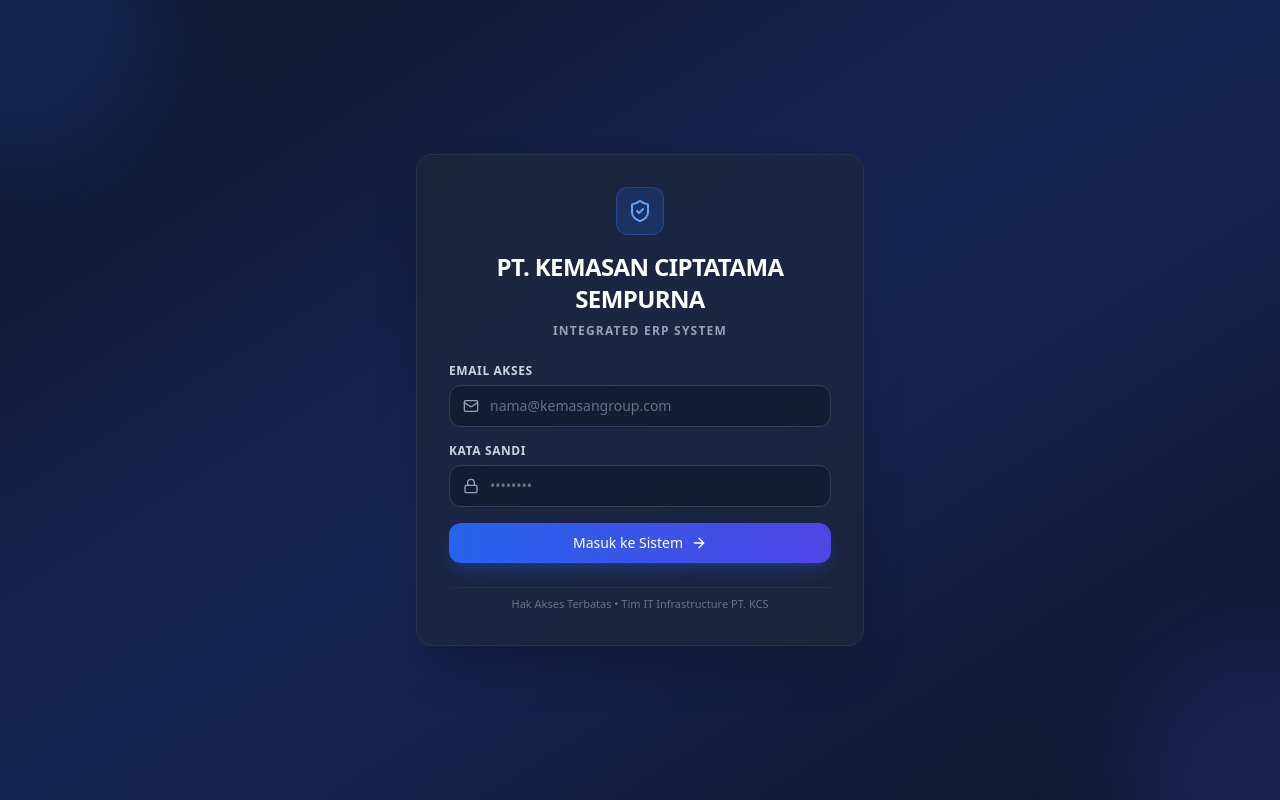
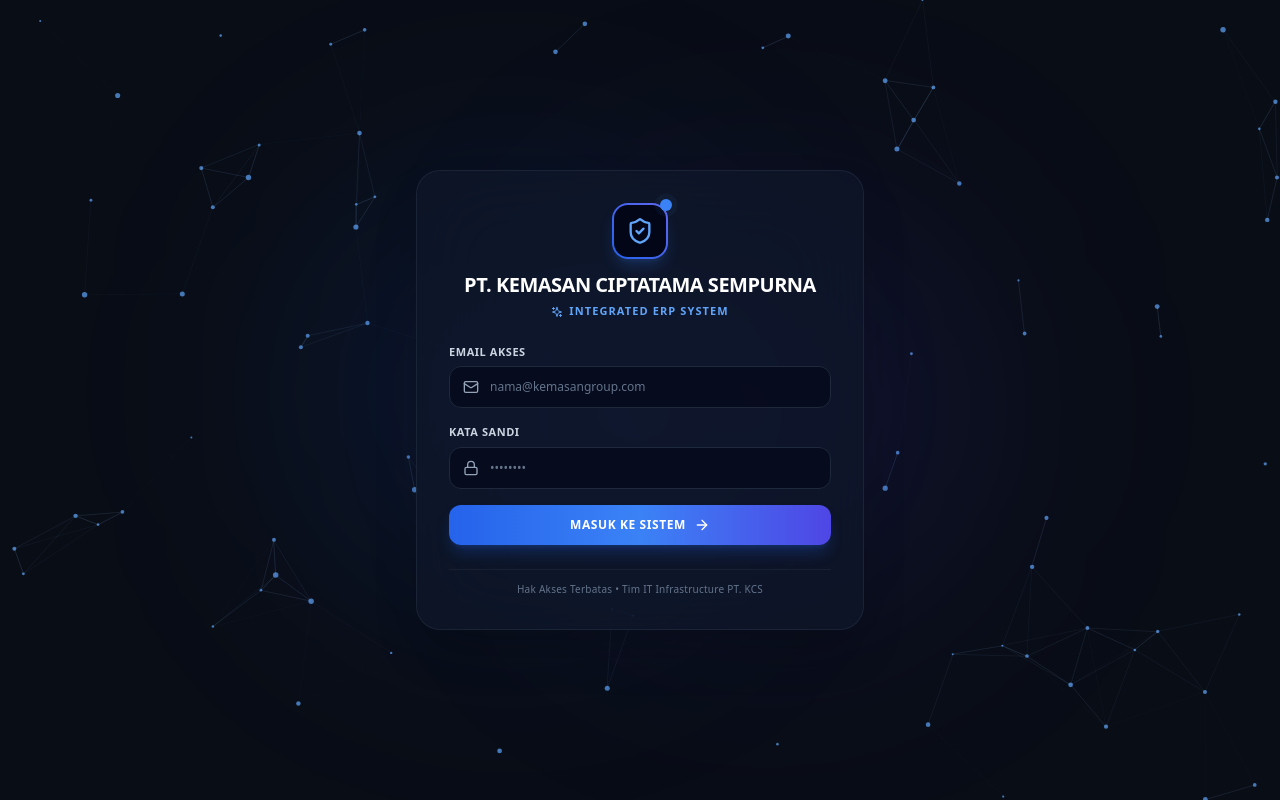
Before and after one commit to projectsatrio/new-kemasan, a Next.js app: page / in a window 1280 px wide. Built offline with nearby package versions, Linux system fonts and the light colour scheme; no server answers.

Commit message:
Update page.tsx

```diff
--- a/app/page.tsx
+++ b/app/page.tsx
@@ -1,9 +1,9 @@
 'use client';
 
-import { useState } from 'react';
+import { useState, useEffect, useRef } from 'react';
 import { supabase } from '../lib/supabaseClient';
 import { useRouter } from 'next/navigation';
-import { Lock, Mail, ArrowRight, Loader2, ShieldCheck } from 'lucide-react';
+import { Lock, Mail, ArrowRight, Loader2, ShieldCheck, Sparkles } from 'lucide-react';
 
 export default function LoginPage() {
   const [email, setEmail] = useState('');
@@ -11,6 +11,139 @@
   const [error, setError] = useState<string | null>(null);
   const [loading, setLoading] = useState(false);
   const router = useRouter();
+
+  const canvasRef = useRef<HTMLCanvasElement | null>(null);
+
+  // EFEK JARING-JARING INTERAKTIF (PARTICLE CONSTELLATION NETWORK)
+  useEffect(() => {
+    const canvas = canvasRef.current;
+    if (!canvas) return;
+    const ctx = canvas.getContext('2d');
+    if (!ctx) return;
+
+    let animationFrameId: number;
+    let width = (canvas.width = window.innerWidth);
+    let height = (canvas.height = window.innerHeight);
+
+    const handleResize = () => {
+      if (!canvas) return;
+      width = canvas.width = window.innerWidth;
+      height = canvas.height = window.innerHeight;
+    };
+    window.addEventListener('resize', handleResize);
+
+    // Kursor Mouse Posisi & Radius Interaksi
+    const mouse = {
+      x: width / 2,
+      y: height / 2,
+      radius: 160, // Jarak jaring ditarik mouse
+    };
+
+    const handleMouseMove = (e: MouseEvent) => {
+      mouse.x = e.clientX;
+      mouse.y = e.clientY;
+    };
+    window.addEventListener('mousemove', handleMouseMove);
+
+    // Inisialisasi Partikel Node Jaring
+    const particleCount = Math.min(Math.floor((width * height) / 10000), 95);
+    const particles: Array<{
+      x: number;
+      y: number;
+      vx: number;
+      vy: number;
+      radius: number;
+      baseX: number;
+      baseY: number;
+    }> = [];
+
+    for (let i = 0; i < particleCount; i++) {
+      const x = Math.random() * width;
+      const y = Math.random() * height;
+      particles.push({
+        x,
+        y,
+        vx: (Math.random() - 0.5) * 0.8,
+        vy: (Math.random() - 0.5) * 0.8,
+        radius: Math.random() * 1.8 + 1,
+        baseX: x,
+        baseY: y,
+      });
+    }
+
+    // Loop Animasi Canvas
+    const render = () => {
+      ctx.clearRect(0, 0, width, height);
+
+      // Gambar & Update Tiap Partikel
+      for (let i = 0; i < particles.length; i++) {
+        const p = particles[i];
+
+        p.x += p.vx;
+        p.y += p.vy;
+
+        // Pantulan Dinding
+        if (p.x < 0 || p.x > width) p.vx *= -1;
+        if (p.y < 0 || p.y > height) p.vy *= -1;
+
+        // Hitung Jarak ke Mouse (Tarik / Magnet Jaring)
+        const dx = mouse.x - p.x;
+        const dy = mouse.y - p.y;
+        const distance = Math.sqrt(dx * dx + dy * dy);
+
+        if (distance < mouse.radius) {
+          const force = (mouse.radius - distance) / mouse.radius;
+          const dirX = dx / distance;
+          const dirY = dy / distance;
+          p.x += dirX * force * 3;
+          p.y += dirY * force * 3;
+        }
+
+        // Gambar Dot Partikel
+        ctx.beginPath();
+        ctx.arc(p.x, p.y, p.radius, 0, Math.PI * 2);
+        ctx.fillStyle = 'rgba(96, 165, 250, 0.7)'; // Glow Light Blue
+        ctx.fill();
+
+        // Hubungkan Garis Jaring Antar Partikel Dekat
+        for (let j = i + 1; j < particles.length; j++) {
+          const p2 = particles[j];
+          const distanceP = Math.sqrt((p.x - p2.x) ** 2 + (p.y - p2.y) ** 2);
+
+          if (distanceP < 120) {
+            const alpha = (1 - distanceP / 120) * 0.25;
+            ctx.beginPath();
+            ctx.moveTo(p.x, p.y);
+            ctx.lineTo(p2.x, p2.y);
+            ctx.strokeStyle = `rgba(147, 197, 253, ${alpha})`;
+            ctx.lineWidth = 0.75;
+            ctx.stroke();
+          }
+        }
+
+        // Hubungkan Garis Jaring Langsung ke Mouse Kursor
+        if (distance < mouse.radius) {
+          const alpha = (1 - distance / mouse.radius) * 0.45;
+          ctx.beginPath();
+          ctx.moveTo(p.x, p.y);
+          ctx.lineTo(mouse.x, mouse.y);
+          ctx.strokeStyle = `rgba(59, 130, 246, ${alpha})`;
+          ctx.lineWidth = 1.2;
+          ctx.stroke();
+        }
+      }
+
+      animationFrameId = requestAnimationFrame(render);
+    };
+
+    render();
+
+    return () => {
+      window.removeEventListener('resize', handleResize);
+      window.removeEventListener('mousemove', handleMouseMove);
+      cancelAnimationFrame(animationFrameId);
+    };
+  }, []);
 
   const handleLogin = async (e: React.FormEvent) => {
     e.preventDefault();
@@ -37,29 +170,48 @@
   };
 
   return (
-    <div className="min-h-screen flex items-center justify-center bg-gradient-to-br from-slate-900 via-blue-950 to-slate-900 text-slate-100 p-4 relative overflow-hidden">
-      {/* Visual Accent Blurs */}
-      <div className="absolute -top-40 -left-40 w-80 h-80 bg-blue-600 rounded-full blur-3xl opacity-20 pointer-events-none"></div>
-      <div className="absolute -bottom-40 -right-40 w-80 h-80 bg-indigo-600 rounded-full blur-3xl opacity-20 pointer-events-none"></div>
+    <div className="min-h-screen flex items-center justify-center bg-[#090d16] text-slate-100 p-4 relative overflow-hidden font-sans">
 
-      <div className="w-full max-w-md bg-slate-800/60 backdrop-blur-xl border border-slate-700/50 rounded-2xl shadow-2xl p-8 space-y-6 relative z-10">
+      {/* BACKGROUND INTERACTIVE CANVAS (JARING-JARING) */}
+      <canvas
+        ref={canvasRef}
+        className="absolute inset-0 z-0 pointer-events-none"
+      />
+
+      {/* VISUAL AMBIENT BLUR GLOWS */}
+      <div className="absolute top-1/4 left-1/4 w-96 h-96 bg-blue-600/15 rounded-full blur-[125px] pointer-events-none"></div>
+      <div className="absolute bottom-1/4 right-1/4 w-96 h-96 bg-indigo-600/15 rounded-full blur-[125px] pointer-events-none"></div>
+
+      {/* LOGIN CARD */}
+      <div className="w-full max-w-md bg-slate-900/70 backdrop-blur-2xl border border-slate-800/80 rounded-3xl shadow-2xl p-8 space-y-6 relative z-10 hover:border-blue-500/30 transition-all duration-500">
 
         {/* Header Logo & Title */}
-        <div className="text-center space-y-2">
-          <div className="inline-flex items-center justify-center w-12 h-12 rounded-xl bg-blue-600/20 border border-blue-500/30 text-blue-400 mb-2">
-            <ShieldCheck className="w-6 h-6" />
+        <div className="text-center space-y-3">
+          <div className="relative inline-flex items-center justify-center">
+            <div className="w-14 h-14 rounded-2xl bg-gradient-to-tr from-blue-600 to-indigo-500 p-0.5 shadow-lg shadow-blue-500/20">
+              <div className="w-full h-full bg-slate-950 rounded-[14px] flex items-center justify-center">
+                <ShieldCheck className="w-7 h-7 text-blue-400" />
+              </div>
+            </div>
+            <span className="absolute -top-1 -right-1 flex h-3 w-3">
+              <span className="animate-ping absolute inline-flex h-full w-full rounded-full bg-blue-400 opacity-75"></span>
+              <span className="relative inline-flex rounded-full h-3 w-3 bg-blue-500"></span>
+            </span>
           </div>
-          <h1 className="text-2xl font-bold tracking-tight text-white">
-            PT. KEMASAN CIPTATAMA SEMPURNA
-          </h1>
-          <p className="text-xs text-slate-400 uppercase tracking-widest font-semibold">
-            Integrated ERP System
-          </p>
+
+          <div>
+            <h1 className="text-xl font-extrabold tracking-tight text-white uppercase">
+              PT. Kemasan Ciptatama Sempurna
+            </h1>
+            <p className="text-[11px] text-blue-400 uppercase tracking-widest font-bold mt-1 flex items-center justify-center gap-1.5">
+              <Sparkles className="w-3 h-3" /> Integrated ERP System
+            </p>
+          </div>
         </div>
 
         {/* Error Alert */}
         {error && (
-          <div className="p-3 bg-red-500/10 border border-red-500/30 text-red-400 rounded-xl text-xs font-medium animate-shake">
+          <div className="p-3.5 bg-rose-500/10 border border-rose-500/30 text-rose-400 rounded-2xl text-xs font-semibold animate-shake flex items-center justify-center text-center">
             {error}
           </div>
         )}
@@ -67,7 +219,7 @@
         {/* Form Inputs */}
         <form onSubmit={handleLogin} className="space-y-4">
           <div>
-            <label className="block text-xs font-semibold text-slate-300 uppercase tracking-wider mb-1.5">
+            <label className="block text-[11px] font-bold text-slate-300 uppercase tracking-wider mb-1.5">
               Email Akses
             </label>
             <div className="relative">
@@ -77,7 +229,7 @@
                 value={email}
                 onChange={(e) => setEmail(e.target.value)}
                 placeholder="nama@kemasangroup.com"
-                className="w-full pl-10 pr-4 py-2.5 bg-slate-900/60 border border-slate-700 rounded-xl text-sm text-slate-100 placeholder-slate-500 focus:outline-none focus:ring-2 focus:ring-blue-500/50 focus:border-blue-500 transition-all"
+                className="w-full pl-10 pr-4 py-3 bg-slate-950/60 border border-slate-800 rounded-xl text-xs text-slate-100 placeholder-slate-500 focus:outline-none focus:ring-2 focus:ring-blue-500/50 focus:border-blue-500 font-medium transition-all"
                 required
                 disabled={loading}
               />
@@ -85,7 +237,7 @@
           </div>
 
           <div>
-            <label className="block text-xs font-semibold text-slate-300 uppercase tracking-wider mb-1.5">
+            <label className="block text-[11px] font-bold text-slate-300 uppercase tracking-wider mb-1.5">
               Kata Sandi
             </label>
             <div className="relative">
@@ -95,7 +247,7 @@
                 value={password}
                 onChange={(e) => setPassword(e.target.value)}
                 placeholder="••••••••"
-                className="w-full pl-10 pr-4 py-2.5 bg-slate-900/60 border border-slate-700 rounded-xl text-sm text-slate-100 placeholder-slate-500 focus:outline-none focus:ring-2 focus:ring-blue-500/50 focus:border-blue-500 transition-all"
+                className="w-full pl-10 pr-4 py-3 bg-slate-950/60 border border-slate-800 rounded-xl text-xs text-slate-100 placeholder-slate-500 focus:outline-none focus:ring-2 focus:ring-blue-500/50 focus:border-blue-500 font-medium transition-all"
                 required
                 disabled={loading}
               />
@@ -105,7 +257,7 @@
           <button
             type="submit"
             disabled={loading}
-            className="w-full mt-2 bg-gradient-to-r from-blue-600 to-indigo-600 hover:from-blue-500 hover:to-indigo-500 text-white font-medium py-2.5 rounded-xl shadow-lg shadow-blue-600/25 transition-all flex items-center justify-center gap-2 text-sm disabled:opacity-50 disabled:cursor-not-allowed active:scale-[0.98]"
+            className="w-full mt-2 bg-gradient-to-r from-blue-600 via-blue-500 to-indigo-600 hover:from-blue-500 hover:to-indigo-500 text-white font-bold py-3 rounded-xl shadow-lg shadow-blue-600/25 transition-all flex items-center justify-center gap-2 text-xs uppercase tracking-wider disabled:opacity-50 disabled:cursor-not-allowed active:scale-[0.98]"
           >
             {loading ? (
               <>
@@ -122,8 +274,8 @@
         </form>
 
         {/* Footer info */}
-        <div className="pt-2 border-t border-slate-700/40 text-center">
-          <p className="text-[11px] text-slate-500">
+        <div className="pt-3 border-t border-slate-800/60 text-center">
+          <p className="text-[10px] text-slate-500 font-medium tracking-wide">
             Hak Akses Terbatas &bull; Tim IT Infrastructure PT. KCS
           </p>
         </div>
```
